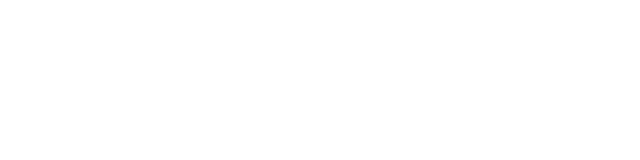
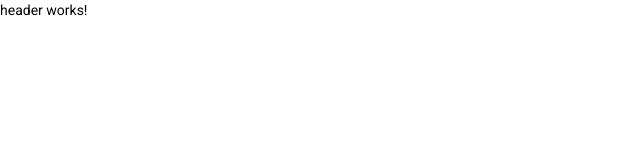
Before and after one commit to starck-it-03/starck-it-03.github.io, an Angular app: page / in a window 1280 px wide. Shown: the top 160 px of the page, without its empty margins (0-640 px from the left). Built offline with nearby package versions, Linux system fonts and the light colour scheme.

Commit message:
Added first component

```diff
--- a/src/app/app.component.ts
+++ b/src/app/app.component.ts
@@ -2,7 +2,7 @@
 
 @Component({
   selector: "app-root",
-  template: "",
+  template: "<app-header></app-header>",
   styles: [],
 })
 export class AppComponent {
--- a/src/app/app.module.ts
+++ b/src/app/app.module.ts
@@ -20,9 +20,10 @@
 import { AppRoutingModule } from "./app-routing.module";
 import { AppComponent } from "./app.component";
 import { BrowserAnimationsModule } from "@angular/platform-browser/animations";
+import { HeaderComponent } from './components/header/header.component';
 
 @NgModule({
-  declarations: [AppComponent],
+  declarations: [AppComponent, HeaderComponent],
   imports: [
     BrowserModule,
     AppRoutingModule,
--- /dev/null
+++ b/src/app/components/header/header.component.ts
@@ -0,0 +1,11 @@
+import { Component, OnInit } from "@angular/core";
+
+@Component({
+  selector: "app-header",
+  template: ` <p>header works!</p> `,
+})
+export class HeaderComponent implements OnInit {
+  constructor() {}
+
+  ngOnInit(): void {}
+}
```
